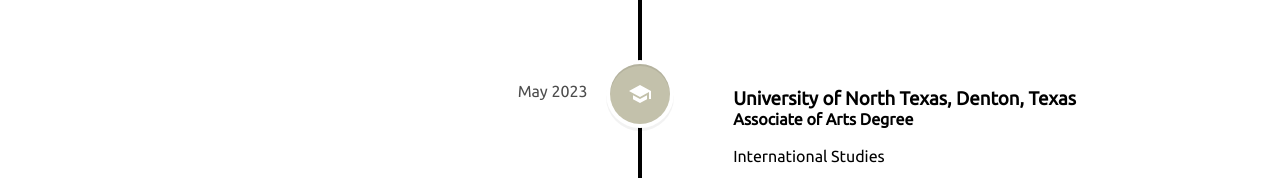
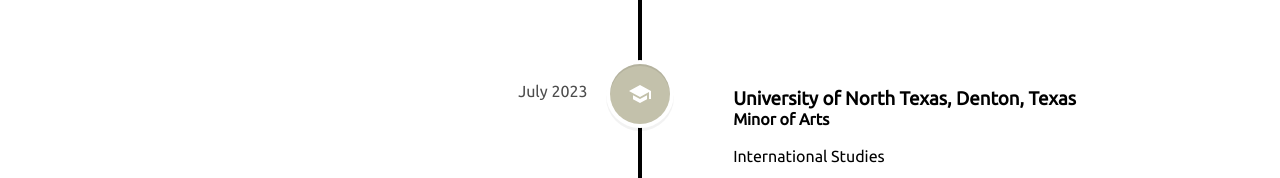
Before and after one commit to aminaopio/Portfolio, a React (Create React App) app in the folder my-portfolio/: page /experience in a window 1280 px wide. Shown: the part 374-552 px from the top of the page. Built offline with nearby package versions, Linux system fonts and the light colour scheme.

Commit message:
Correcting experience page

```diff
--- a/my-portfolio/src/pages/Experience.js
+++ b/my-portfolio/src/pages/Experience.js
@@ -1,11 +1,11 @@
+import SchoolIcon from "@mui/icons-material/School";
+import WorkIcon from "@mui/icons-material/Work";
 import React from "react";
 import {
   VerticalTimeline,
   VerticalTimelineElement,
 } from "react-vertical-timeline-component";
 import "react-vertical-timeline-component/style.min.css";
-import SchoolIcon from "@mui/icons-material/School";
-import WorkIcon from "@mui/icons-material/Work";
 
 function ExperiencePage() {
   return (
@@ -13,7 +13,7 @@
       <VerticalTimeline lineColor="#000000">
         <VerticalTimelineElement
           className="vertical-timeline-element--education"
-          date="May 2023"
+          date="July 2023"
           iconStyle={{ background: "#c3c1ab", color: "#fff" }}
           icon={<SchoolIcon />}
         >
@@ -30,7 +30,7 @@
         </VerticalTimelineElement>
         <VerticalTimelineElement
           className="vertical-timeline-element--education"
-          date="May 2023"
+          date="July 2023"
           iconStyle={{ background: "#c3c1ab", color: "#fff" }}
           icon={<SchoolIcon />}
         >
@@ -39,7 +39,7 @@
           </h3>
 
           <h4 className="vertical-timeline-element-subtitle">
-            Associate of Arts Degree
+            Minor of Arts
           </h4>
 
           <p> International Studies</p>
```
